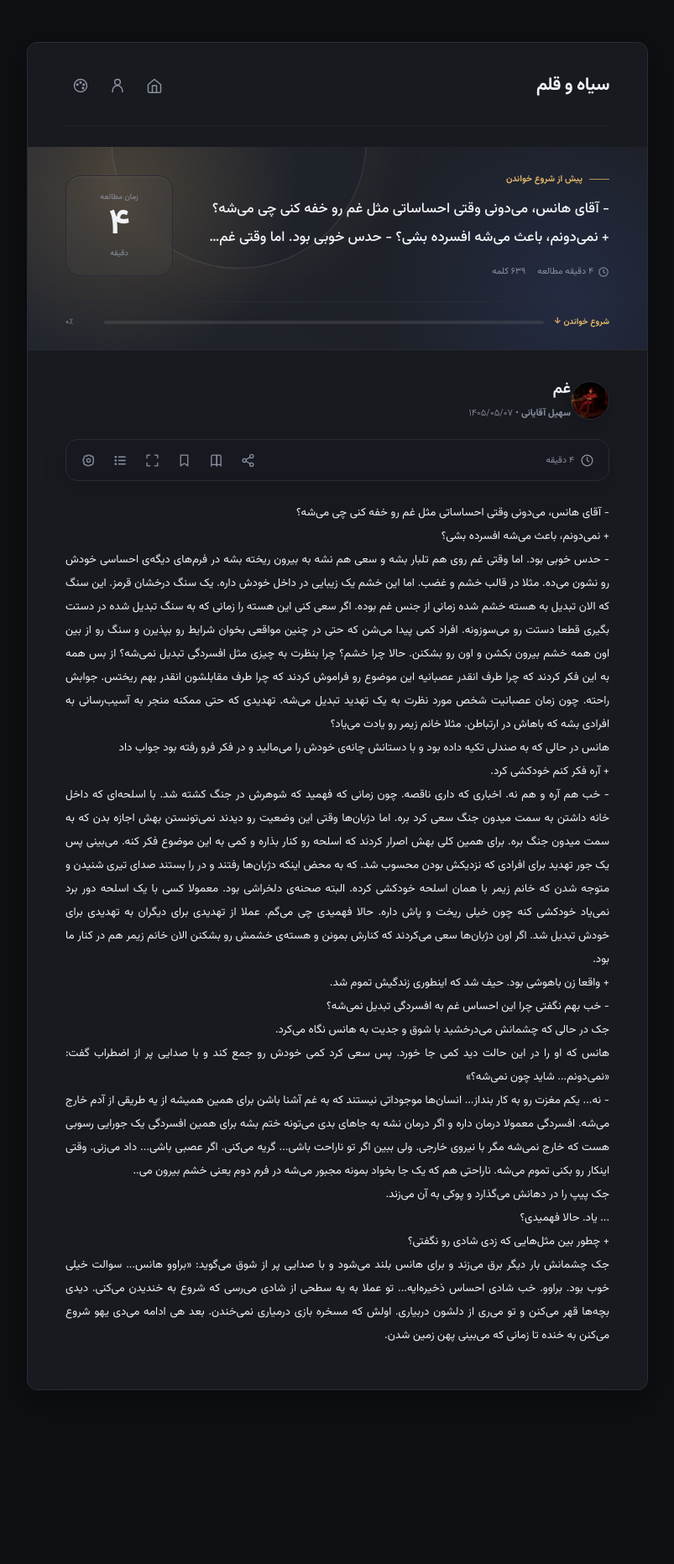
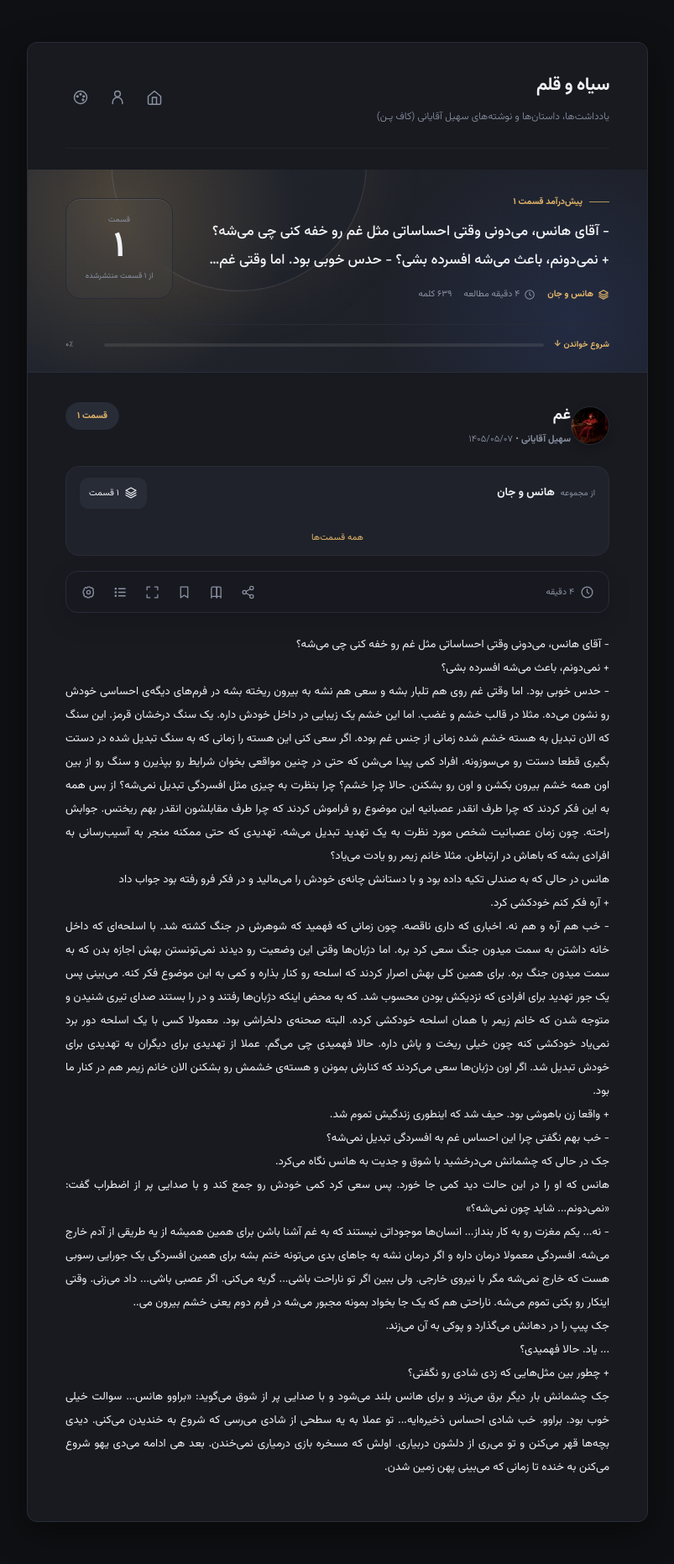
Before and after one commit to Soheil-Aghayani/Coffpen, a Jekyll site: the page posts/غم-قسمت-۱.html, which Jekyll copies as it is, in a window 1280 px wide. Shown: the whole page at 84% size, without its empty margins (238-1041 px from the left). Built offline with Jekyll 4.4.1, drawn with Linux system fonts in a browser that asks for light colours; before the commit the page ends 1706 px from its top, so only the background shows below that; part of the change alters nothing that is shown.

Commit message:
انتشار غم - قسمت ۱

```diff
--- a/posts/posts-data.js
+++ b/posts/posts-data.js
@@ -2,15 +2,15 @@
 window.COFFPEN_POSTS = Object.freeze([
   {
     "title": "غم",
-    "url": "posts/%D8%BA%D9%85.html",
-    "filename": "غم.html",
+    "url": "posts/%D8%BA%D9%85-%D9%82%D8%B3%D9%85%D8%AA-%DB%B1.html",
+    "filename": "غم-قسمت-۱.html",
     "description": "- آقای هانس، می‌دونی وقتی احساساتی مثل غم رو خفه کنی چی می‌شه؟ + نمی‌دونم، باعث می‌شه افسرده بشی؟ - حدس خوبی بود. اما وقتی غم روی هم تلبار بشه و سعی هم نشه به بیرون ریخته بشه در فرم‌های…",
     "author": "سهیل آقایانی",
     "tags": [],
-    "series": "",
-    "episode": "",
+    "series": "هانس و جان",
+    "episode": "1",
     "wordCount": 639,
-    "date": "2026-07-29T21:15:29.929Z",
+    "date": "2026-07-29T21:34:15.691Z",
     "empty": false
   },
   {
--- a/posts/غم.html
+++ b/posts/غم-قسمت-۱.html
@@ -6,11 +6,25 @@
     <link rel="icon" type="image/png" href="../assets/images/favicon.png">
     <link rel="apple-touch-icon" href="../assets/images/favicon.png">
     <meta name="description" content="- آقای هانس، می‌دونی وقتی احساساتی مثل غم رو خفه کنی چی می‌شه؟ + نمی‌دونم، باعث می‌شه افسرده بشی؟ - حدس خوبی بود. اما وقتی غم روی هم تلبار بشه و سعی هم نشه به بیرون ریخته بشه در فرم‌های…">
+    <link rel="canonical" href="https://soheil-aghayani.github.io/Coffpen/posts/%D8%BA%D9%85-%D9%82%D8%B3%D9%85%D8%AA-%DB%B1.html">
+    <meta property="og:type" content="article">
+    <meta property="og:locale" content="fa_IR">
+    <meta property="og:site_name" content="سیاه و قلم">
+    <meta property="og:title" content="غم | سیاه و قلم">
+    <meta property="og:description" content="- آقای هانس، می‌دونی وقتی احساساتی مثل غم رو خفه کنی چی می‌شه؟ + نمی‌دونم، باعث می‌شه افسرده بشی؟ - حدس خوبی بود. اما وقتی غم روی هم تلبار بشه و سعی هم نشه به بیرون ریخته بشه در فرم‌های…">
+    <meta property="og:url" content="https://soheil-aghayani.github.io/Coffpen/posts/%D8%BA%D9%85-%D9%82%D8%B3%D9%85%D8%AA-%DB%B1.html">
+    <meta property="og:image" content="https://soheil-aghayani.github.io/Coffpen/assets/images/social-preview.jpg?v=20260730">
+    <meta property="og:image:width" content="1200">
+    <meta property="og:image:height" content="630">
+    <meta name="twitter:card" content="summary_large_image">
+    <meta name="twitter:title" content="غم | سیاه و قلم">
+    <meta name="twitter:description" content="- آقای هانس، می‌دونی وقتی احساساتی مثل غم رو خفه کنی چی می‌شه؟ + نمی‌دونم، باعث می‌شه افسرده بشی؟ - حدس خوبی بود. اما وقتی غم روی هم تلبار بشه و سعی هم نشه به بیرون ریخته بشه در فرم‌های…">
+    <meta name="twitter:image" content="https://soheil-aghayani.github.io/Coffpen/assets/images/social-preview.jpg?v=20260730">
     <title>غم | سیاه و قلم</title>
     <link rel="preconnect" href="https://fonts.googleapis.com">
     <link rel="preconnect" href="https://fonts.gstatic.com" crossorigin>
     <link href="https://fonts.googleapis.com/css2?family=Vazirmatn:wght@300;400;500;700&display=swap" rel="stylesheet">
-    <link rel="stylesheet" href="../assets/css/style.css?v=20260729-11">
+    <link rel="stylesheet" href="../assets/css/style.css?v=20260730-2">
 </head>
 <body>
     <div class="blackthemeBox">
@@ -24,6 +38,7 @@
             </nav>
             <div class="blackthemeInfo">
                 <h1><a href="../index.html">سیاه و قلم</a></h1>
+                <h2>یادداشت‌ها، داستان‌ها و نوشته‌های سهیل آقایانی (کاف پـن)</h2>
             </div>
         </header>
         <div class="headerImage"></div>
@@ -33,7 +48,7 @@
                     <div class="blackthemePostInfoMain">
                         <img src="../assets/images/author-avatar.jpg" alt="سهیل آقایانی" class="author-avatar-img">
                         <div class="blackthemePostInfoContent">
-                            <h1 class="blackthemePostBoxTitle">غم</h1>
+                            <div style="display:flex;align-items:center;justify-content:space-between;gap:16px;flex-wrap:wrap;"><h1 class="blackthemePostBoxTitle" style="margin:0;">غم</h1><a href="../index.html?series=%D9%87%D8%A7%D9%86%D8%B3%20%D9%88%20%D8%AC%D8%A7%D9%86#latest-posts-heading" title="مشاهده قسمت‌های مجموعه «هانس و جان»" style="display:inline-flex;align-items:center;padding:5px 13px;border:1px solid var(--border-color);border-radius:999px;background:var(--bg-tag);color:var(--text-accent);font-size:8pt;font-weight:700;text-decoration:none;">قسمت ۱</a></div>
                             <span class="blackthemeDate"><b>سهیل آقایانی</b> &bull; ۱۴۰۵/۰۵/۰۷</span>
                         </div>
                     </div>
@@ -45,6 +60,6 @@
         </main>
     </div>
     <script src="../posts/posts-data.js?v=20260729-9"></script>
-    <script src="../assets/js/main.js?v=20260729-10"></script>
+    <script src="../assets/js/main.js?v=20260730-2"></script>
 </body>
 </html>
```
